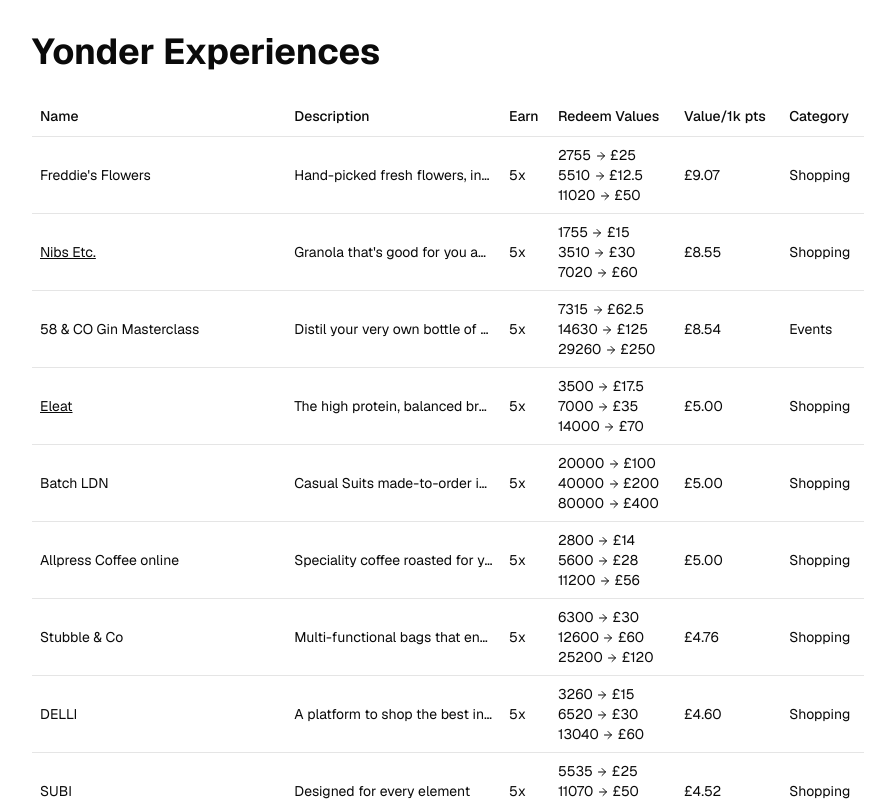
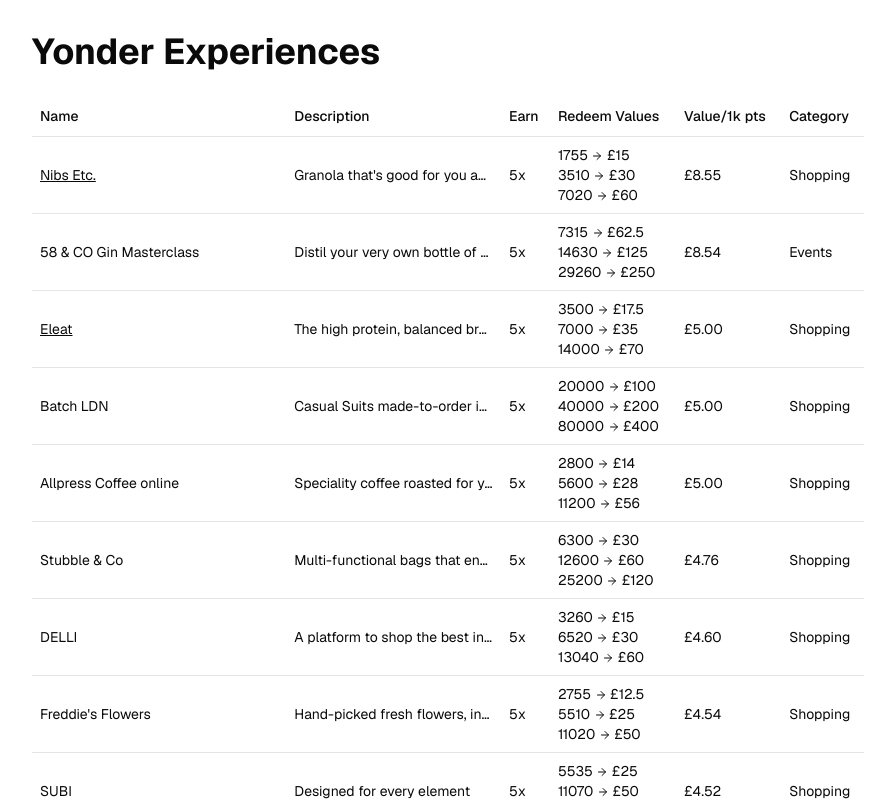
Before and after one commit to danbillson/yonder-experiences, a Next.js app: page / in a window 1280 px wide. Shown: the top 801 px of the page, without its empty margins (192-1087 px from the left). Built offline with nearby package versions, Linux system fonts and the light colour scheme.

Commit message:
fix: update freddies flowers

```diff
--- a/src/app/layout.tsx
+++ b/src/app/layout.tsx
@@ -1,20 +1,20 @@
-import type { Metadata } from 'next';
-import { Geist, Geist_Mono } from 'next/font/google';
-import './globals.css';
+import type { Metadata } from "next";
+import { Geist, Geist_Mono } from "next/font/google";
+import "./globals.css";
 
 const geistSans = Geist({
-  variable: '--font-geist-sans',
-  subsets: ['latin'],
+  variable: "--font-geist-sans",
+  subsets: ["latin"],
 });
 
 const geistMono = Geist_Mono({
-  variable: '--font-geist-mono',
-  subsets: ['latin'],
+  variable: "--font-geist-mono",
+  subsets: ["latin"],
 });
 
 export const metadata: Metadata = {
-  title: 'Create Next App',
-  description: 'Generated by create next app',
+  title: "Yonder Experience Calculator",
+  description: "Calculate the value of your Yonder experiences",
 };
 
 export default function RootLayout({
--- a/src/lib/experiences.ts
+++ b/src/lib/experiences.ts
@@ -111,8 +111,8 @@
     category: "Shopping",
     earnMultiplier: "5x",
     redeemValues: [
-      { points: 2755, value: 25 },
-      { points: 5510, value: 12.5 },
+      { points: 2755, value: 12.5 },
+      { points: 5510, value: 25 },
       { points: 11_020, value: 50 },
     ],
     link: "",
```
